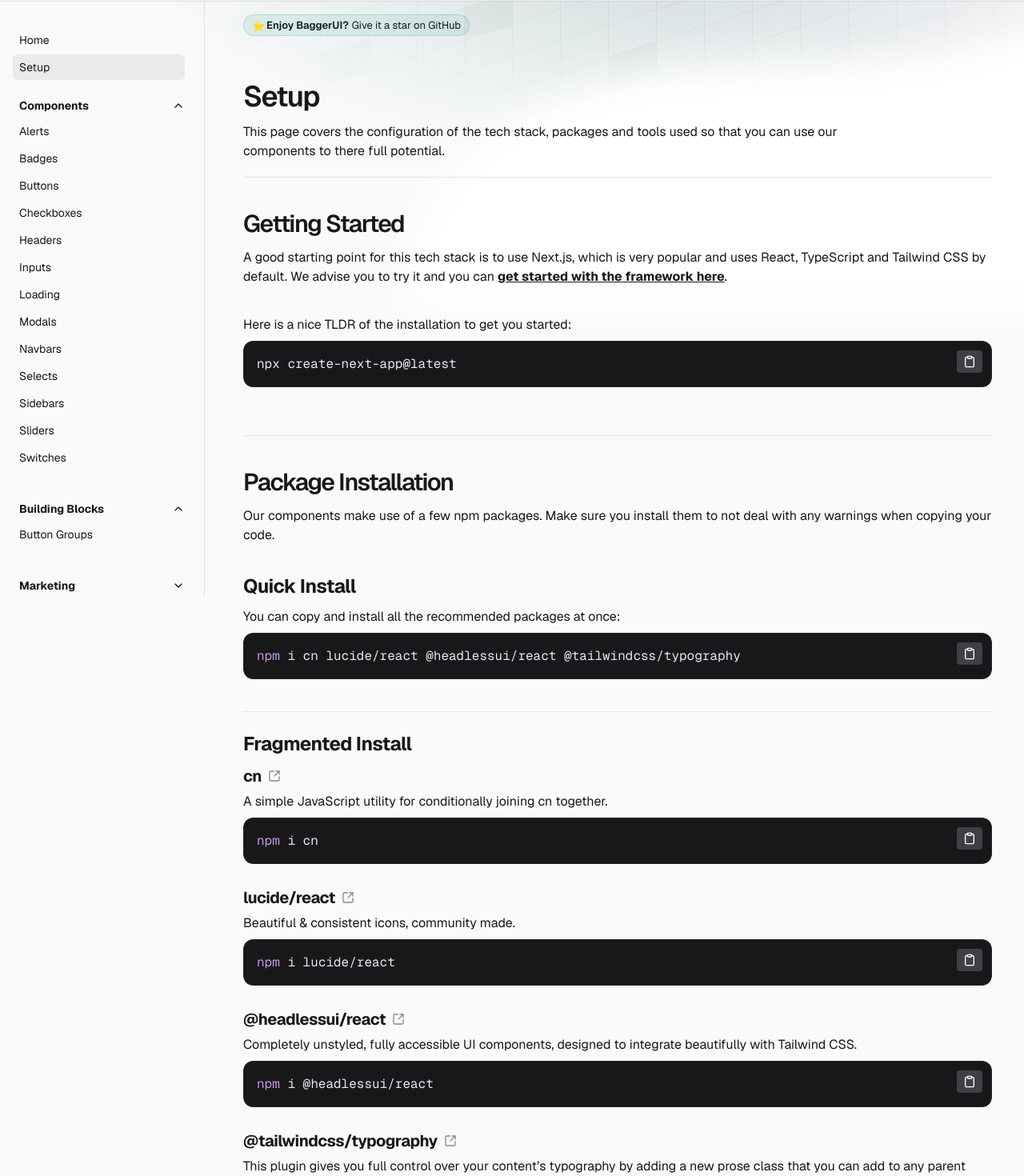
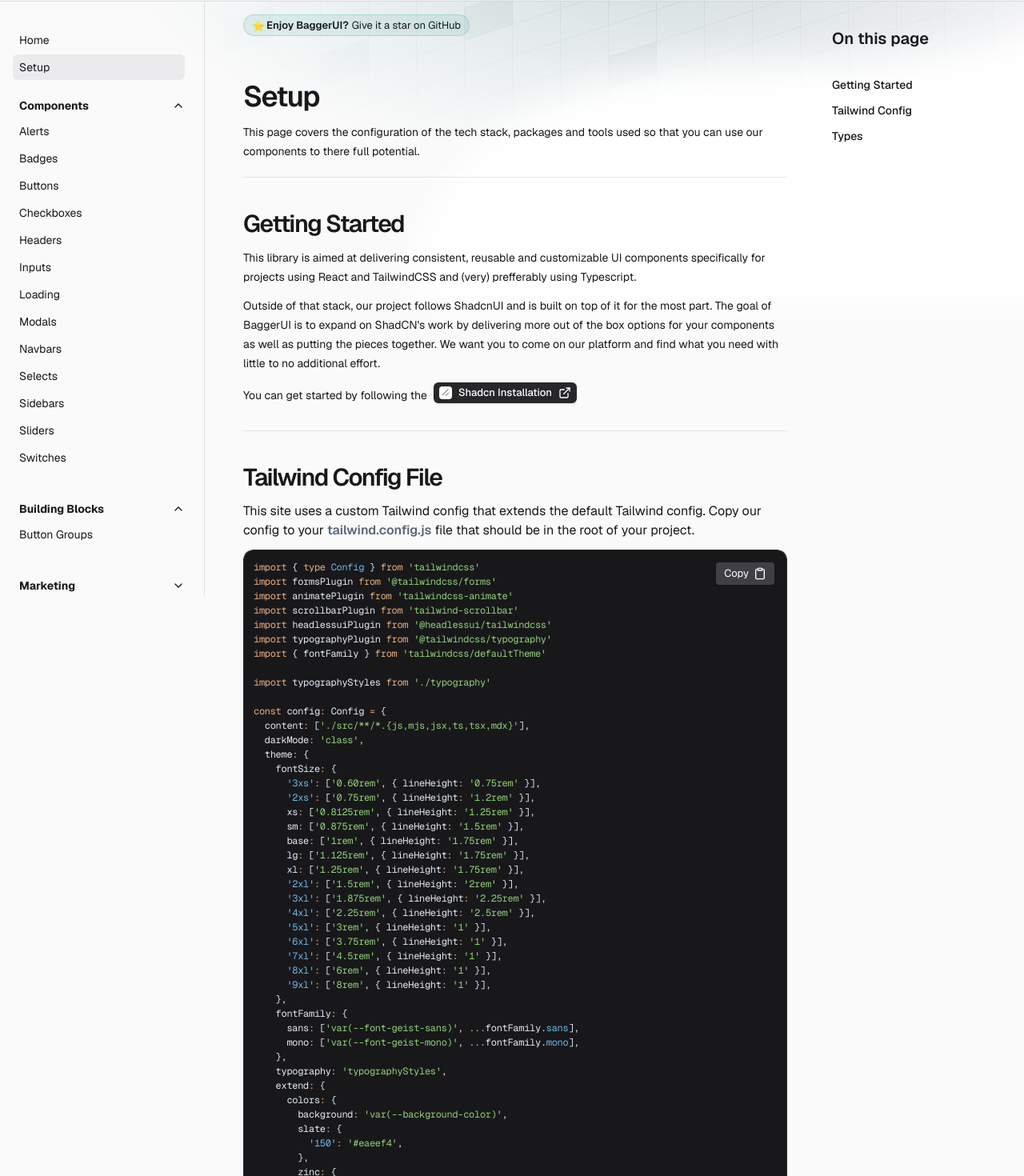
Before and after one commit to kiko-g/bagger-ui, a Next.js app: page /setup in a window 1280 px wide. Shown: the part 57-1527 px from the top of the page at 80% size. Built offline with nearby package versions, Linux system fonts and the light colour scheme.

Commit message:
fix setup page

```diff
--- a/src/app/setup/page.tsx
+++ b/src/app/setup/page.tsx
@@ -1,36 +1,33 @@
 import React from 'react'
 import Link from 'next/link'
+import type { QuickNavigation } from '@/types'
+
+import { CodeShowcaseFromAPI } from '@/components/CodeShowcaseFromAPI'
 import { Layout } from '@/components/Layout'
-import { CodeShowcaseDirect } from '@/components/CodeShowcaseDirect'
-import { CodeShowcaseFromAPI } from '@/components/CodeShowcaseFromAPI'
-import { H3, H4 } from '@/components/common/Headings'
-import { SquareArrowOutUpRightIcon } from 'lucide-react'
+import { Button } from '@/components/ui/button'
+import { ShadCnIcon } from '@/components/icons'
+
+import { ExternalLink } from 'lucide-react'
 
 export default function Config() {
-  const npmPackages = [
+  const quickNav: QuickNavigation = [
     {
-      name: 'cn',
-      description: 'A simple JavaScript utility for conditionally joining cn together.',
+      name: 'Getting Started',
+      href: '#getting-started',
     },
     {
-      name: 'lucide/react',
-      description: 'Beautiful & consistent icons, community made.',
+      name: 'Tailwind Config',
+      href: '#tailwind-config',
     },
     {
-      name: '@headlessui/react',
-      description:
-        'Completely unstyled, fully accessible UI components, designed to integrate beautifully with Tailwind CSS.',
-    },
-    {
-      name: '@tailwindcss/typography',
-      description:
-        'This plugin gives you full control over your content’s typography by adding a new prose class that you can add to any parent element.',
+      name: 'Types',
+      href: '#types',
     },
   ]
 
   return (
-    <Layout location="Setup" sidebar>
-      <section className="w-full border-b border-zinc-900/10 pb-2 pt-4 dark:border-white/10 lg:pb-3 lg:pt-6 xl:pb-5 xl:pt-10">
+    <Layout location="Setup" sidebar quickNav={quickNav}>
+      <section className="w-full border-b border-zinc-900/10 pb-2 pt-4 text-sm dark:border-white/10 lg:pb-3 lg:pt-6 xl:pb-5 xl:pt-10">
         <h2 className="mb-3 text-xl font-semibold tracking-tighter lg:text-4xl">Setup</h2>
         <p className="max-w-3xl">
           This page covers the configuration of the tech stack, packages and tools used so that you can use our
@@ -38,64 +35,38 @@
         </p>
       </section>
 
-      <section className="w-full border-b border-zinc-900/10 pb-2 pt-4 dark:border-white/10 lg:pb-3 lg:pt-6 xl:pb-5 xl:pt-10">
+      <section
+        id="getting-started"
+        className="w-full border-b border-zinc-900/10 pb-2 pt-4 text-sm dark:border-white/10 lg:pb-3 lg:pt-6 xl:pb-5 xl:pt-10"
+      >
         <h2 className="mb-3 text-lg font-semibold tracking-tighter lg:text-3xl">Getting Started</h2>
-        <p className="mb-3 max-w-5xl">
-          A good starting point for this tech stack is to use Next.js, which is very popular and uses React, TypeScript
-          and Tailwind CSS by default. We advise you to try it and you can{' '}
-          <Link
-            target="_blank"
-            href="https://nextjs.org/docs"
-            className="font-bold underline transition hover:opacity-70"
-          >
-            get started with the framework here
-          </Link>
-          .
+        <p className="mb-3 max-w-3xl">
+          This library is aimed at delivering consistent, reusable and customizable UI components specifically for
+          projects using React and TailwindCSS and (very) prefferably using Typescript.
         </p>
-        <div className="py-6">
-          <p className="mb-2">Here is a nice TLDR of the installation to get you started:</p>
-          <CodeShowcaseDirect code="npx create-next-app@latest" language="bash" />
-        </div>
+
+        <p className="mb-3 max-w-3xl">
+          Outside of that stack, our project follows ShadcnUI and is built on top of it for the most part. The goal of
+          BaggerUI is to expand on ShadCN's work by delivering more out of the box options for your components as well
+          as putting the pieces together. We want you to come on our platform and find what you need with little to no
+          additional effort.
+        </p>
+
+        <p className="mb-3 max-w-3xl">
+          You can get started by following the
+          <Button variant="default" size="xs" className="ml-2">
+            <Link target="_blank" href={`https://ui.shadcn.com/docs/installation`} className="flex items-center gap-2">
+              <ShadCnIcon className="h-4.5 w-4.5 rounded bg-white p-[2px] text-zinc-900 dark:bg-zinc-900 dark:text-white" />
+              <span>Shadcn Installation</span>
+              <ExternalLink className="size-3.5" />
+            </Link>
+          </Button>
+        </p>
       </section>
 
-      <section className="w-full border-b border-zinc-900/10 pb-2 pt-4 dark:border-white/10 lg:pb-3 lg:pt-6 xl:pb-5 xl:pt-10">
-        <h2 className="mb-3 text-lg font-semibold tracking-tighter lg:text-3xl">Package Installation</h2>
-        <p className="mb-3 max-w-5xl">
-          Our components make use of a few npm packages. Make sure you install them to not deal with any warnings when
-          copying your code.
-        </p>
-
-        <div className="py-6">
-          <H3>Quick Install</H3>
-          <p className="mb-2">You can copy and install all the recommended packages at once:</p>
-          <CodeShowcaseDirect
-            code={`npm i ${npmPackages.map((npmPackage) => npmPackage.name).join(' ')}`}
-            language="bash"
-          />
-        </div>
-
-        <div className="border-t py-6">
-          <H3>Fragmented Install</H3>
-          <ul className="flex flex-col gap-y-3">
-            {npmPackages.map((npmPackage, npmPackageIdx) => (
-              <li key={`npm-package-${npmPackageIdx}`}>
-                <div className="mb-1.5 flex items-center gap-2">
-                  <H4 noMargin>{npmPackage.name}</H4>
-                  <a href={`https://www.npmjs.com/package/${npmPackage.name}`} target="_blank">
-                    <SquareArrowOutUpRightIcon className="size-4 opacity-50" />
-                  </a>
-                </div>
-                <p className="mb-2">{npmPackage.description}</p>
-                <CodeShowcaseDirect code={`npm i ${npmPackage.name}`} language="bash" />
-              </li>
-            ))}
-          </ul>
-        </div>
-      </section>
-
-      <section className="mb-24 w-full pb-2 pt-4 lg:pb-3 lg:pt-6 xl:pb-5 xl:pt-10">
+      <section id="tailwind-config" className="mb-24 w-full pb-2 pt-4 lg:pb-3 lg:pt-6 xl:pb-5 xl:pt-10">
         <h2 className="mb-3 text-lg font-semibold tracking-tighter lg:text-3xl">Tailwind Config File</h2>
-        <p className="mb-3 max-w-5xl">
+        <p className="mb-3 max-w-3xl">
           This site uses a custom Tailwind config that extends the default Tailwind config. Copy our config to your{' '}
           <span className="font-semibold text-primary-600 dark:text-primary-500">tailwind.config.js</span> file that
           should be in the root of your project.
@@ -105,11 +76,12 @@
         </div>
       </section>
 
-      <section className="mb-24 w-full pb-2 pt-4 lg:pb-3 lg:pt-6 xl:pb-5 xl:pt-10">
+      <section id="types" className="mb-24 w-full pb-2 pt-4 lg:pb-3 lg:pt-6 xl:pb-5 xl:pt-10">
         <h2 className="mb-3 text-lg font-semibold tracking-tighter lg:text-3xl">Types</h2>
-        <p className="mb-3 max-w-5xl">
-          In order to make our components highly customizable, we use TypeScript types. These types are defined in the{' '}
-          <span className="font-semibold text-primary-600 dark:text-primary-500">@/types</span> folder.
+        <p className="mb-3 max-w-3xl">
+          To keep a tidy codebase, reduce errors and have strong maintainability, we make use of TypeScript, Defined in
+          the <span className="font-semibold text-primary-600 dark:text-primary-500">@/types</span> folder you can get a
+          grasp of the types used to build our components and BaggerUI.
         </p>
         <div className="w-full rounded-xl">
           <CodeShowcaseFromAPI route="api/code/types" language="typescript" />
--- a/src/components/CodeShowcaseFromAPI.tsx
+++ b/src/components/CodeShowcaseFromAPI.tsx
@@ -49,7 +49,7 @@
     )
 
   return (
-    <div className="group relative max-w-7xl overflow-auto rounded-xl border border-zinc-200 dark:border-white/10">
+    <div className="group relative max-w-7xl overflow-auto rounded-xl">
       {/* Controls */}
       <div className="absolute right-4 top-4 flex items-center justify-end gap-2">
         {canDownload ? <DownloadButton text={code} filename={`code.${language}`} /> : null}
@@ -64,6 +64,8 @@
           minHeight: '500px',
           maxHeight: '1000px',
           margin: '0',
+          fontSize: '12px',
+          letterSpacing: '-0.025em',
           ...options,
         }}
       >
--- a/src/components/layout/QuickNavSidebar.tsx
+++ b/src/components/layout/QuickNavSidebar.tsx
@@ -9,12 +9,12 @@
   return (
     <nav className="fixed top-14 z-30 hidden h-[calc(100vh-3.5rem)] min-w-64 shrink-0 flex-col space-y-4 self-stretch overflow-auto bg-opacity-80 py-8 pl-4 pr-6 hover:overflow-auto md:sticky md:block lg:flex lg:border-zinc-900/10 dark:lg:border-white/10">
       <h4 className="mb-4 text-xl font-semibold">On this page</h4>
-      <ul className="flex w-full flex-col gap-3">
+      <ul className="flex w-full flex-col gap-2">
         {navigation.map((level, levelIdx) => {
           if ('href' in level)
             return (
               <li key={`nav-single-${levelIdx}`}>
-                <a href={level.href} className="text-sm font-bold hover:underline">
+                <a href={level.href} className="text-sm font-medium hover:underline">
                   {level.name}
                 </a>
               </li>
@@ -26,7 +26,7 @@
                 {level.name}
               </a>
               {level.items && level.items.length > 0 && (
-                <ul className="my-2 ml-3 flex w-full flex-col gap-1">
+                <ul className="my-2 ml-3 flex w-full flex-col gap-0.5">
                   {level.items.map((item, itemIdx) => (
                     <li key={`nav-item-${levelIdx}-${itemIdx}`}>
                       <Link
```
